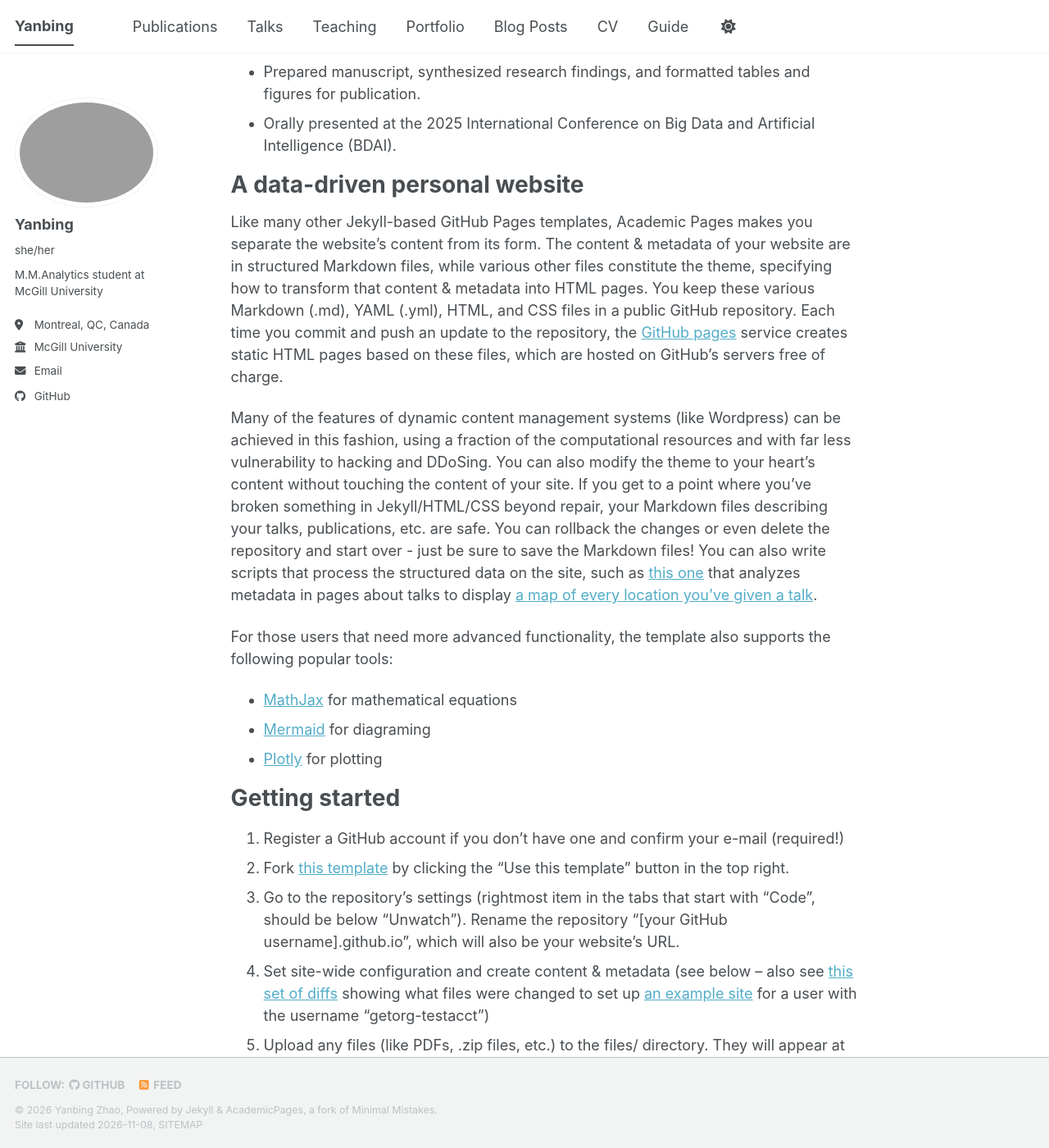
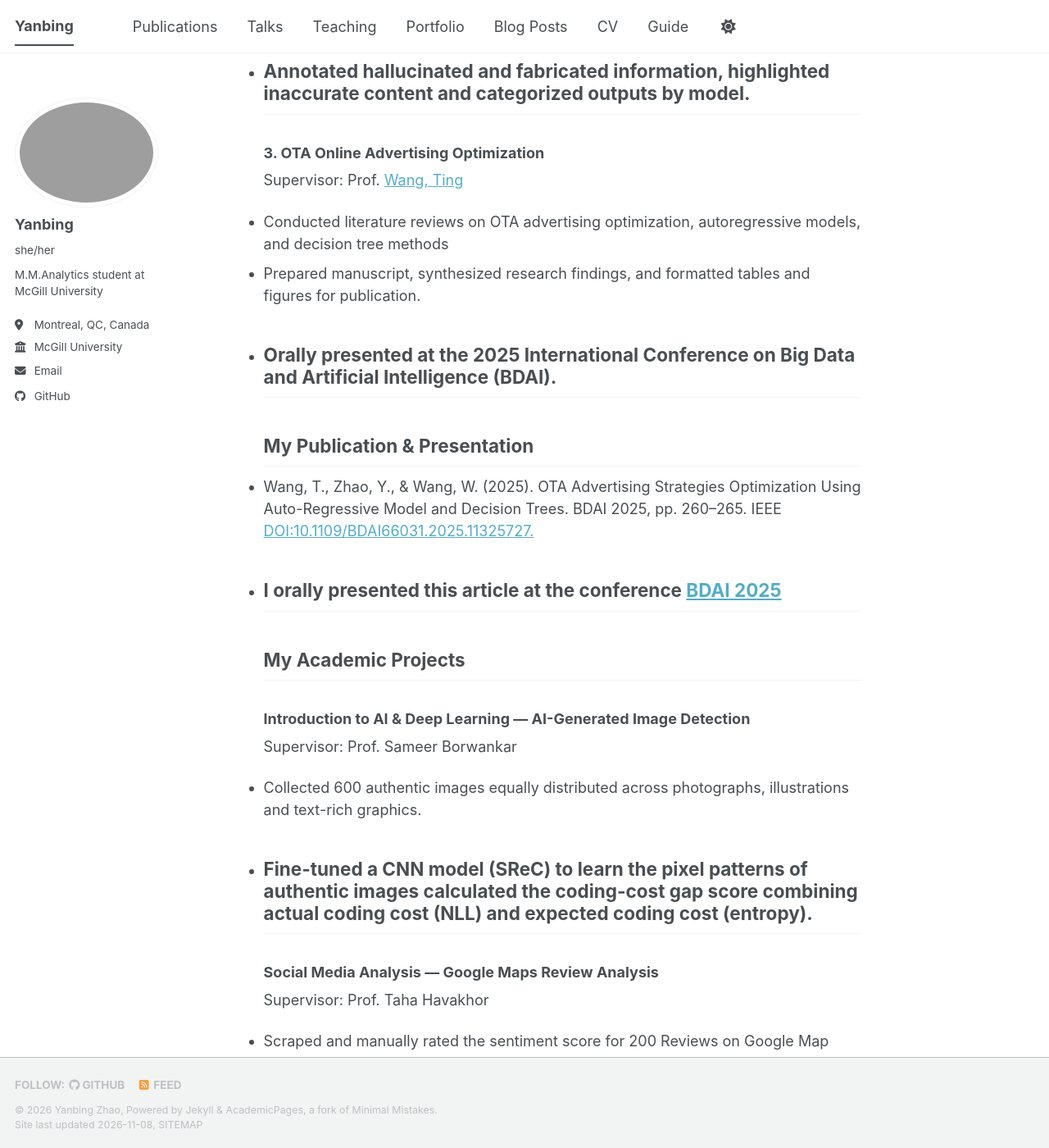
Before and after one commit to dearyanbing/hiyanbing.github.io, a Jekyll site: the page built from _pages/about.md, in a window 1280 px wide and 1400 px high, scrolled down 1237 px. Shown: the whole window at 82% size. Built offline with Jekyll 4.4.1, drawn with Linux system fonts in a browser that asks for light colours; a script bundle is joined from its source files by our own code; a style sheet for code colours, icons or effects is not loaded; some of the changed text lies outside the part shown.

Commit message:
Revise about page content and formatting
Updated personal information, added links to supervisors, and improved formatting for skills and projects.

```diff
--- a/_pages/about.md
+++ b/_pages/about.md
@@ -6,10 +6,11 @@ redirect_from:
   - /about/
   - /about.html
 ---
-Hello ``)
+Hello ` `)
+------
 I am a current M.M.Analytics student at McGill University. Prior to McGill, I obtained my undergraduate degree in Advertising, at Shanghai International Studies University. My current research interest revolves around Digital Platform Governance, Native Advertising and the Effect of AI-Mediation on Online Posts.
 
-### My Technical Skills:
+## My Technical Skills:
   - **Programming**: Python, R, SQL, SPSS.
   - **Statistical Modeling**: Linear Regression, Logistic Regression, Autoregression, Hypothesis Testing.
   - **Machine Learning**: Neural Networks, Random Forest, Gradient Boosting, KNN.
@@ -17,42 +18,48 @@ I am a current M.M.Analytics student at McGill University. Prior to McGill, I ob
 
 ## My Research Experience:
 ### 1. Creators’ Strategy Shift For Paywall Adoption
-Supervisor: Prof. Sameer Borwankar,               Sept.2026 - Present
+Supervisor: Prof. [Sameer Borwankar](https://www.sameerb.com/),               Sept.2026 - Present
 - Conducted literature review on digital platform membership.
 - Proposed a longitudinal comparison of paywall-adopting and free-content creators to investigate how monetization influences content composition and publishing strategies.
 - Designed a longitudinal data collection framework tracking creators’ historical follower counts, posting histories, monetization status, and content attributes.
+------
 ### 2. LLM News Hallucination Analysis
-Supervisor: Prof. Wang, Ting,                     Feb. 2025 – Apr. 2025
+Supervisor: Prof. [Wang, Ting](http://www.wangting.ac.cn/wangting/index.html)
 - Collected LLM-generated responses (fabricated and hallucinated) to 100 authentic news articles across ChatGPT, Gemini, Claude, Grok, and DeepSeek.
 - Annotated hallucinated and fabricated information, highlighted inaccurate content and categorized outputs by model.
+------
 ### 3. OTA Online Advertising Optimization
-Supervisor: Prof. Wang, Ting,                 Mar. 2025 – Aug. 2025
+Supervisor: Prof. [Wang, Ting](http://www.wangting.ac.cn/wangting/index.html)
 - Conducted literature reviews on OTA advertising optimization, autoregressive models, and decision tree methods
 - Prepared manuscript, synthesized research findings, and formatted tables and figures for publication.
 - Orally presented at the 2025 International Conference on Big Data and Artificial Intelligence (BDAI).
+------
+## My Publication & Presentation
+- Wang, T., Zhao, Y., & Wang, W. (2025). OTA Advertising Strategies Optimization Using Auto-Regressive Model and Decision Trees. BDAI 2025, pp. 260–265. IEEE [DOI:10.1109/BDAI66031.2025.11325727.](https://doi.org/10.1109/BDAI66031.2025.11325727)
+- I orally presented this article at the conference [BDAI 2025](https://www.bdai.net/2025.html)
+------
+## My Academic Projects
+### Introduction to AI & Deep Learning — AI-Generated Image Detection
+Supervisor: Prof. Sameer Borwankar
+- Collected 600 authentic images equally distributed across photographs, illustrations and text-rich graphics.
+- Fine-tuned a CNN model (SReC) to learn the pixel patterns of authentic images calculated the coding-cost gap score combining actual coding cost (NLL) and expected coding cost (entropy).
+------
+### Social Media Analysis — Google Maps Review Analysis
+Supervisor: Prof. Taha Havakhor
+- Scraped and manually rated the sentiment score for 200 Reviews on Google Map
+- Explored word relations in the reviews using Lift measures and multidimensional scaling (MDS).
+- Compared lexicon-based sentiment analysis (VADER, SentiStrength) with supervised classification (KNN).
+------
+### Social Media and Big Data Marketing — Rednote Post Analysis
+Supervisor: Prof. Lu, Xingyu
+- Scraped 100 posts from a Tea Brand’s homepage and 300 users’ posts mentioning this Tea Brand.
+- Came up with a unified codebook for group encoding.
+- Manually labelled the posts into multiple dimensions regarding content topic; sentiment; whether promotional Ads; whether mentioning others, etc.
+- Conducted descriptive analysis and data visualization based on the posts and labels.
 
 
-A data-driven personal website
-======
-Like many other Jekyll-based GitHub Pages templates, Academic Pages makes you separate the website's content from its form. The content & metadata of your website are in structured Markdown files, while various other files constitute the theme, specifying how to transform that content & metadata into HTML pages. You keep these various Markdown (.md), YAML (.yml), HTML, and CSS files in a public GitHub repository. Each time you commit and push an update to the repository, the [GitHub pages](https://pages.github.com/) service creates static HTML pages based on these files, which are hosted on GitHub's servers free of charge.
 
-Many of the features of dynamic content management systems (like Wordpress) can be achieved in this fashion, using a fraction of the computational resources and with far less vulnerability to hacking and DDoSing. You can also modify the theme to your heart's content without touching the content of your site. If you get to a point where you've broken something in Jekyll/HTML/CSS beyond repair, your Markdown files describing your talks, publications, etc. are safe. You can rollback the changes or even delete the repository and start over - just be sure to save the Markdown files! You can also write scripts that process the structured data on the site, such as [this one](https://github.com/academicpages/academicpages.github.io/blob/master/talkmap.ipynb) that analyzes metadata in pages about talks to display [a map of every location you've given a talk](https://academicpages.github.io/talkmap.html).
-
-For those users that need more advanced functionality, the template also supports the following popular tools:
-- [MathJax](https://www.mathjax.org/) for mathematical equations
-- [Mermaid](https://mermaid.js.org/) for diagraming
-- [Plotly](https://plotly.com/javascript/) for plotting
-
-Getting started
-======
-1. Register a GitHub account if you don't have one and confirm your e-mail (required!)
-1. Fork [this template](https://github.com/academicpages/academicpages.github.io) by clicking the "Use this template" button in the top right.
-1. Go to the repository's settings (rightmost item in the tabs that start with "Code", should be below "Unwatch"). Rename the repository "[your GitHub username].github.io", which will also be your website's URL.
-1. Set site-wide configuration and create content & metadata (see below -- also see [this set of diffs](https://archive.is/3TPas) showing what files were changed to set up [an example site](https://getorg-testacct.github.io) for a user with the username "getorg-testacct")
-1. Upload any files (like PDFs, .zip files, etc.) to the files/ directory. They will appear at https://[your GitHub username].github.io/files/example.pdf.
-1. Check status by going to the repository settings, in the "GitHub pages" section
-
-Site-wide configuration
+tion
 ------
 The main configuration file for the site is in the base directory in [_config.yml](https://github.com/academicpages/academicpages.github.io/blob/master/_config.yml), which defines the content in the sidebars and other site-wide features. You will need to replace the default variables with ones about yourself and your site's github repository. The configuration file for the top menu is in [_data/navigation.yml](https://github.com/academicpages/academicpages.github.io/blob/master/_data/navigation.yml). For example, if you don't have a portfolio or blog posts, you can remove those items from that navigation.yml file to remove them from the header.
 
```
